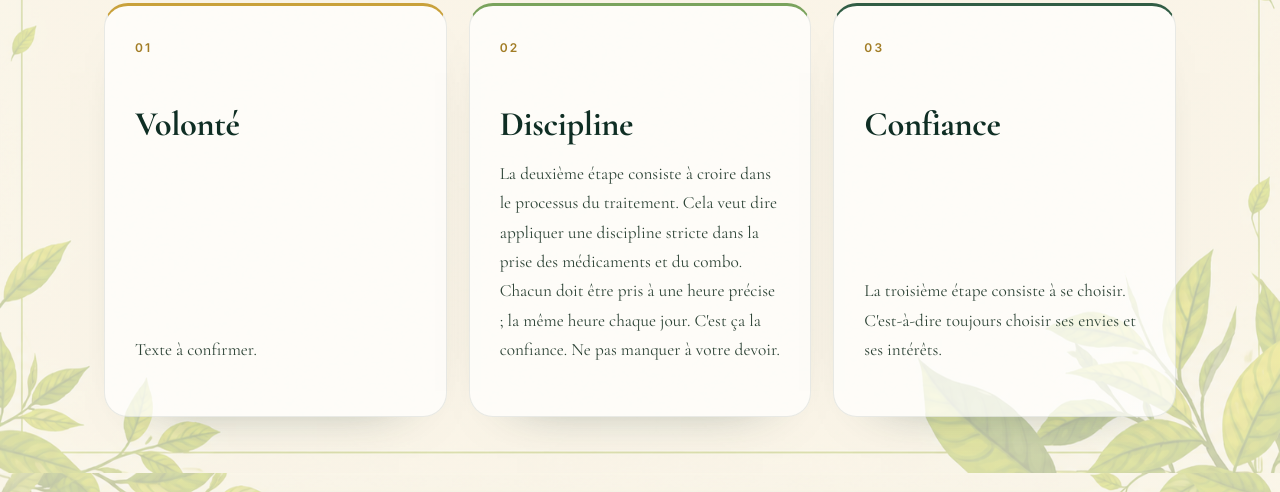
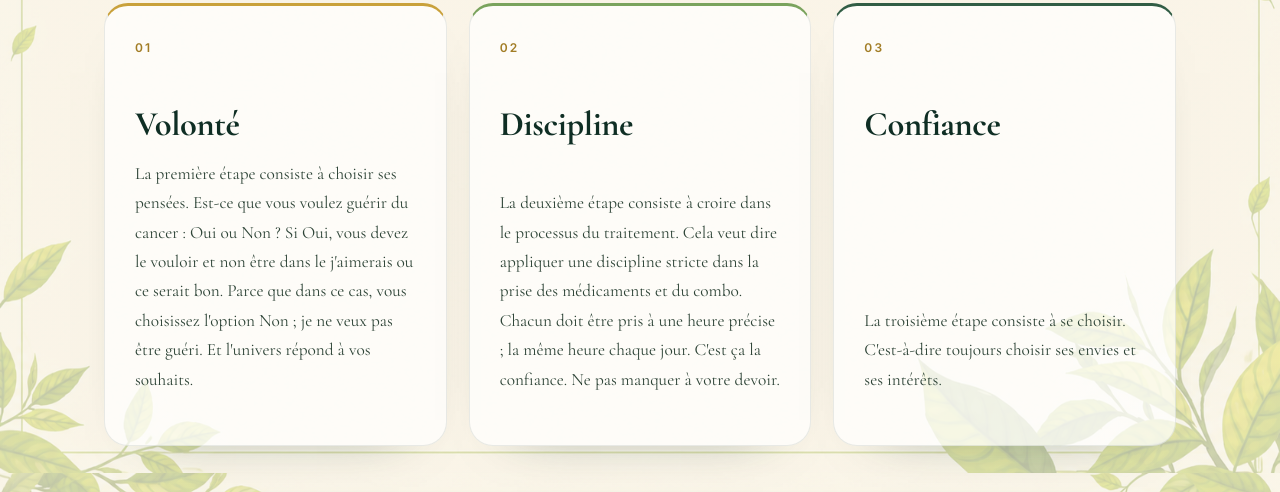
Before and after one commit to beauziernicolson/artefact-products, a plain HTML site: page resilience.html in a window 1280 px wide. Shown: the part 1193-1685 px from the top of the page. Drawn offline with nearby package versions, Linux system fonts and the light colour scheme; a web font is replaced by a local one.

Commit message:
Compossible : texte du bloc 1 Volonte
Co-Authored-By: Claude Sonnet 5 <noreply@anthropic.com>

```diff
--- a/resilience.html
+++ b/resilience.html
@@ -19,7 +19,7 @@
   <section class="story-section container story-power"><p class="story-kicker">Point de départ</p><h2 class="original-voice">Le cancer est une maladie qui nous donne une force extraordinaire. Exploitons-la.</h2></section>
 
   <section class="story-section container story-pillars">
-    <article><span>01</span><h3>Volonté</h3><p class="original-voice">Texte à confirmer.</p></article>
+    <article><span>01</span><h3>Volonté</h3><p class="original-voice">La première étape consiste à choisir ses pensées. Est-ce que vous voulez guérir du cancer : Oui ou Non ? Si Oui, vous devez le vouloir et non être dans le j'aimerais ou ce serait bon. Parce que dans ce cas, vous choisissez l'option Non ; je ne veux pas être guéri. Et l'univers répond à vos souhaits.</p></article>
     <article><span>02</span><h3>Discipline</h3><p class="original-voice">La deuxième étape consiste à croire dans le processus du traitement. Cela veut dire appliquer une discipline stricte dans la prise des médicaments et du combo. Chacun doit être pris à une heure précise ; la même heure chaque jour. C'est ça la confiance. Ne pas manquer à votre devoir.</p></article>
     <article><span>03</span><h3>Confiance</h3><p class="original-voice">La troisième étape consiste à se choisir. C'est-à-dire toujours choisir ses envies et ses intérêts.</p></article>
   </section>
```
